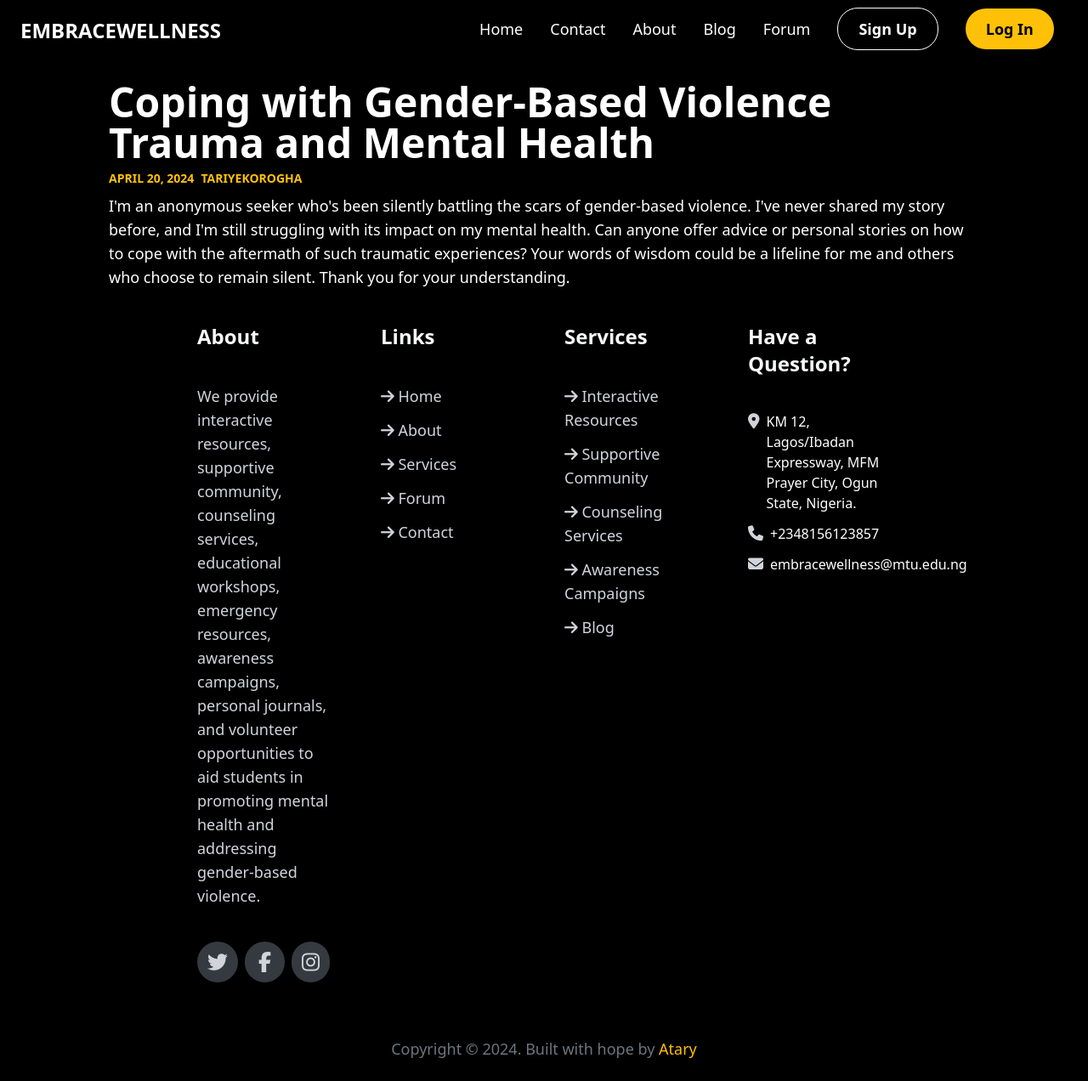
After one commit to kingtroga/EmbraceWellness, a Django app: page /forum/detail/5/ in a window 1280 px wide. The commit adds this page. Shown: the whole page at 85% size. Run offline with Django 5.2, Linux system fonts and the light colour scheme; data comes from the database, SQL or seed files in the repository; both versions use the stored data as it was after the commit; some libraries are stand-ins or nearby versions.

Commit message:
I'm not sure what I added here

```diff
--- a/core/templates/core/index.html
+++ b/core/templates/core/index.html
@@ -61,7 +61,7 @@
             {% for forum in forums %}
             <!-- FORUM ELEMENT -->
             <div class="bg-[#343a40] p-4 lg:p-10 w-[21rem] sm:w-[22rem] md:w-[25rem] lg:w-[25rem] m-10 rounded-sm ">
-                <a href="#" class="h-auto flex flex-col space-y-2 justify-content items-start">
+                <a href="{% url 'forum:detail' forum.id %}" class="h-auto flex flex-col space-y-2 justify-content items-start">
                     <p class="text-mustard lg:text-3xl text-2xl font-extrabold">{{ forum.created_at }}</p>
                     <h3 class="text-white lg:text-3xl text-2xl">{{ forum.title }}</h3>
                     <p class="uppercase text-lg text-white">{{ forum.created_by }}</p>
--- /dev/null
+++ b/forum/templates/forum/detail.html
@@ -0,0 +1,24 @@
+{% extends 'core/index.html' %}
+
+{% block title %}Forum post{% endblock %}
+
+{% block content %}
+<div class="pt-[6rem] flex justify-center"> <!--Main div not the contents-->
+    <div class=" w-[22.5rem] sm:w-[60rem] xl:w-4/5  flex-col flex justify-center items-start">
+        <h2 class="sm:text-5xl text-4xl font-bold z-[2]">{{ forum.title }}</h2>
+        <p class="my-2 text-mustard uppercase font-semibold flex flex-row justify-center items-start space-x-2 text-sm ">
+            <span>
+                {{ forum.created_at }}
+            </span>
+            <span>
+                {{ forum.created_by }}
+            </span>
+            <!-- <span>
+                <i class="fa-solid  fa-message"></i>
+                3
+            </span> -->
+        </p>
+        <p class="text-lg">{{ forum.content }}</p>
+    </div>
+</div>
+{% endblock %}
--- a/forum/templates/forum/forum_index.html
+++ b/forum/templates/forum/forum_index.html
@@ -27,7 +27,7 @@
             {% for forum in page_obj %}
             <!-- FORUM ELEMENT -->
             <div class="bg-[#343a40] p-4 lg:p-10 w-[21rem] sm:w-[22rem] md:w-[25rem] lg:w-[25rem] m-10 rounded-sm ">
-                <a href="#" class="h-auto flex flex-col space-y-2 justify-content items-start">
+                <a href="{% url 'forum:detail' forum.id %}" class="h-auto flex flex-col space-y-2 justify-content items-start">
                     <p class="text-mustard lg:text-3xl text-2xl font-extrabold">{{ forum.created_at }}</p>
                     <h3 class="text-white lg:text-3xl text-2xl">{{ forum.title }}</h3>
                     <p class="uppercase text-lg text-white">{{ forum.created_by }}</p>
--- a/forum/urls.py
+++ b/forum/urls.py
@@ -6,4 +6,5 @@ app_name = 'forum'
 urlpatterns = [
     path('', views.index, name='index'),
     path('new/', views.new, name='new'),
+    path('detail/<int:pk>/', views.detail, name='detail')
 ]
--- a/forum/views.py
+++ b/forum/views.py
@@ -1,4 +1,4 @@
-from django.shortcuts import render, redirect
+from django.shortcuts import render, redirect, get_object_or_404
 from django.db.models import Q
 from . import models
 from django.core.paginator import Paginator
@@ -42,3 +42,11 @@ def new(request):
     return render(request, 'forum/forum_new.html',{
         "form": form
     })
+
+
+def detail(request, pk):
+    forum = get_object_or_404(models.Forum, pk=pk)
+
+    return render(request, 'forum/detail.html', {
+        "forum": forum
+    })
```
Also changed, not shown: ew/settings.py (+5 -3 lines), db.sqlite3.
